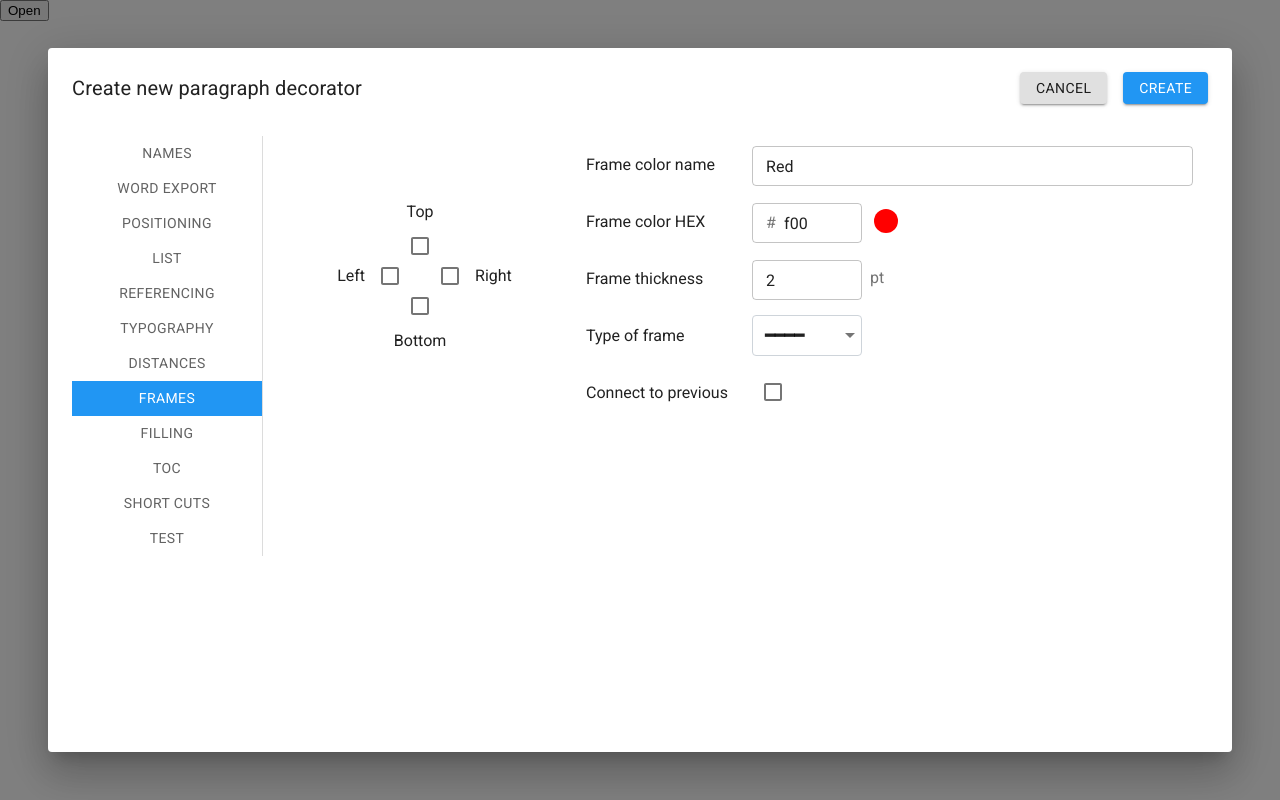
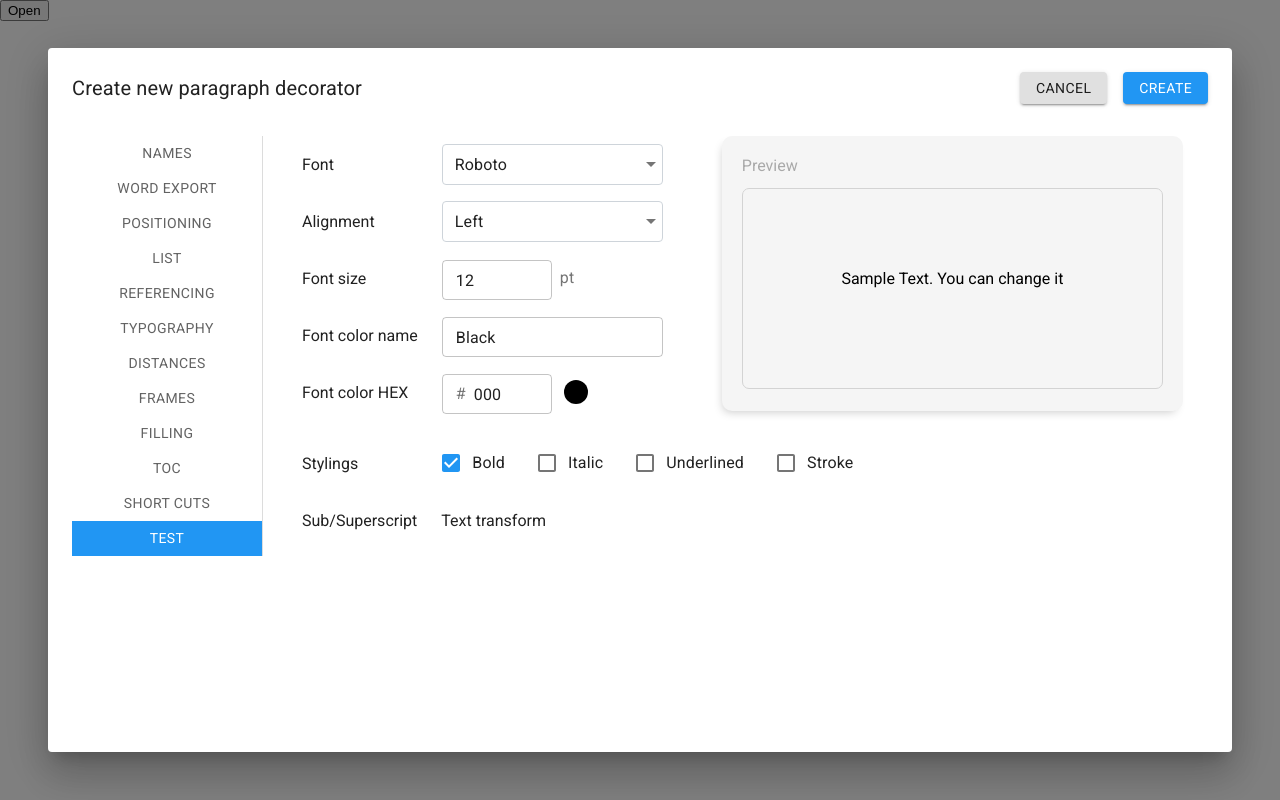
Before and after one commit to svognev/newdec, a React (Create React App) app: page / in a window 1280 px wide. Built offline with nearby package versions, Linux system fonts and the light colour scheme; a web font is replaced by a local one.

Commit message:
update the test section

```diff
--- a/src/components/NewDecDialog/index.js
+++ b/src/components/NewDecDialog/index.js
@@ -23,12 +23,13 @@ import CustomTab from '../common/CustomTab';
 import CustomTabs from '../common/CustomTabs';
 import CustomDialog from '../common/CustomDialog';
 import { getCorrectColor } from 'utils.js';
+import { alignmentsMap } from 'constants.js';
 
 import "./style.css";
 
 class NewDecDialog extends React.Component {
     state = {
-        openedTab: 7,
+        openedTab: 11,
         isList: true,
         listType: "unordered",
         bulletField: "",
@@ -52,6 +53,10 @@ class NewDecDialog extends React.Component {
         otherRowsIndent: "",
         lineSpacing: "",
         previewText: "Sample Text. You can change it",
+        bold: true,
+        italic: false,
+        underlined: false,
+        stroke: false,
     };
 
     toggleStateProperty = (propName) => (e) => {
@@ -128,6 +133,10 @@ class NewDecDialog extends React.Component {
                 fontColorName,
                 font,
                 alignment,
+                bold,
+                italic,
+                underlined,
+                stroke,
             } = this.state;
 
         const { setBulletField } = this;
@@ -153,6 +162,10 @@ class NewDecDialog extends React.Component {
         const changeFontColorName = this.setStateProperty("fontColorName");
         const changeFont = this.setStateProperty("font");
         const changeAlignment = this.setStateProperty("alignment");
+        const changeBold = this.toggleStateProperty("bold");
+        const changeItalic = this.toggleStateProperty("italic");
+        const changeUnderlined = this.toggleStateProperty("underlined");
+        const changeStroke = this.toggleStateProperty("stroke");
         const changeBorderType = (e) => {
             this.setStateProperty("borderType")(e);
             if (e.target.value === "double" && borderThickness === "2") {
@@ -167,6 +180,7 @@ class NewDecDialog extends React.Component {
             fontSize: fontSize ? fontSize + "pt" : "0",
             color: `#${getCorrectColor(fontColor, "f5f5f5")}`,
             fontFamily: font,
+            alignItems: alignmentsMap[alignment],
         };
 
         const previewProps = { previewText, changePreviewText, previewStyle };
@@ -195,6 +209,10 @@ class NewDecDialog extends React.Component {
             font,
             changeFont,
             alignment, changeAlignment,
+            bold, changeBold,
+            italic, changeItalic,
+            underlined, changeUnderlined,
+            stroke, changeStroke,
         };
 
         const distancesSectionProps = {
--- a/src/components/NewDecDialog/sections/TestSection.js
+++ b/src/components/NewDecDialog/sections/TestSection.js
@@ -19,7 +19,11 @@ const TestSection = (props) => {
         changeFontColorName,
         font,
         changeFont,
-        alignment, changeAlignment, } = props;
+        alignment, changeAlignment,
+        bold, changeBold,
+        italic, changeItalic,
+        underlined, changeUnderlined,
+        stroke, changeStroke, } = props;
 
         const correctColor = getCorrectColor(fontColor);
 
@@ -42,7 +46,11 @@ const TestSection = (props) => {
                 </NativeSelect>
 
                 <span>Alignment</span>
-                <NativeSelect input={ <CustomInput /> }>
+                <NativeSelect
+                    input={ <CustomInput /> }
+                    value={alignment}
+                    onChange={changeAlignment}
+                >
                     <option value={"left"}>Left</option>
                     <option value={"center"}>Center</option>
                     <option value={"right"}>Right</option>
@@ -77,7 +85,7 @@ const TestSection = (props) => {
                         margin="dense"
                         className="paragraphDecorators-dialog__number-input"
                         InputProps={{
-                            startAdornment: <InputAdornment position="start">#</InputAdornment>,
+                            startAdornment: <InputAdornment position="start">#</InputAdornment>
                         }}
                         value={fontColor}
                         onChange={changeFontColor}
@@ -90,6 +98,45 @@ const TestSection = (props) => {
                 <Preview {...previewProps} />
             </div>
         </div>
+        <div className="dialogGrid dialogGrid_2cols dialogGrid_withIndent">
+            <span>Stylings</span>
+            <div className="checkBoxesSet">
+                <div className="labeledCheckbox">
+                    <FormControlLabel
+                        control={<Checkbox color="primary" />}
+                        label="Bold"
+                        labelPlacement="end"
+                        checked={bold}
+                        onChange={changeBold}
+                    />
+                </div>
+                <div className="labeledCheckbox">
+                    <FormControlLabel
+                        control={<Checkbox color="primary" />}
+                        label="Italic"
+                        labelPlacement="end"
+                    />
+                </div>
+                <div className="labeledCheckbox">
+                    <FormControlLabel
+                        control={<Checkbox color="primary" />}
+                        label="Underlined"
+                        labelPlacement="end"
+                    />
+                </div>
+                <div className="labeledCheckbox">
+                    <FormControlLabel
+                        control={<Checkbox color="primary" />}
+                        label="Stroke"
+                        labelPlacement="end"
+                    />
+                </div>
+            </div>
+
+            <span>Sub/Superscript</span>
+
+            <span>Text transform</span>
+        </div>
         </>
     );
 };
--- a/src/components/NewDecDialog/style.css
+++ b/src/components/NewDecDialog/style.css
@@ -86,6 +86,10 @@
     grid-template-columns: min-content min-content;
 }
 
+.paragraphDecorators-dialog .dialogGrid_withIndent {
+    margin-top: 15px;
+}
+
 .paragraphDecorators-dialog .dialogGrid_rightAlignedLabels span {
     text-align: right
 }
@@ -126,6 +130,14 @@
     justify-content: flex-start;
     padding-left: 35px;
     padding-right: 10px;
+}
+
+.paragraphDecorators-dialog .labeledCheckbox {
+    margin-right: 1rem !important;
+}
+
+.paragraphDecorators-dialog .checkBoxesSet {
+    display: flex;
 }
 
 .grid-item {
--- /dev/null
+++ b/src/components/common/ContentEditable.js
@@ -0,0 +1,125 @@
+import * as React from 'react';
+import deepEqual from 'fast-deep-equal';
+import * as PropTypes from 'prop-types';
+
+var __rest = (this && this.__rest) || function (s, e) {
+  var t = {};
+  for (var p in s) if (Object.prototype.hasOwnProperty.call(s, p) && e.indexOf(p) < 0)
+      t[p] = s[p];
+  if (s != null && typeof Object.getOwnPropertySymbols === "function")
+      for (var i = 0, p = Object.getOwnPropertySymbols(s); i < p.length; i++) {
+          if (e.indexOf(p[i]) < 0 && Object.prototype.propertyIsEnumerable.call(s, p[i]))
+              t[p[i]] = s[p[i]];
+      }
+  return t;
+};
+
+function normalizeHtml(str) {
+  return str && str.replace(/&nbsp;|\u202F|\u00A0/g, ' ');
+}
+function findLastTextNode(node) {
+  if (node.nodeType === Node.TEXT_NODE)
+      return node;
+  let children = node.childNodes;
+  for (let i = children.length - 1; i >= 0; i--) {
+      let textNode = findLastTextNode(children[i]);
+      if (textNode !== null)
+          return textNode;
+  }
+  return null;
+}
+function replaceCaret(el) {
+  // Place the caret at the end of the element
+  const target = findLastTextNode(el);
+  // do not move caret if element was not focused
+  const isTargetFocused = document.activeElement === el;
+  if (target !== null && target.nodeValue !== null && isTargetFocused) {
+      var sel = window.getSelection();
+      if (sel !== null) {
+          var range = document.createRange();
+          range.setStart(target, target.nodeValue.length);
+          range.collapse(true);
+          sel.removeAllRanges();
+          sel.addRange(range);
+      }
+      if (el instanceof HTMLElement)
+          el.focus();
+  }
+}
+/**
+* A simple component for an html element with editable contents.
+*/
+export default class ContentEditable extends React.Component {
+  constructor() {
+      super(...arguments);
+      this.lastHtml = this.props.html;
+      this.el = typeof this.props.innerRef === 'function' ? { current: null } : React.createRef();
+      this.getEl = () => (this.props.innerRef && typeof this.props.innerRef !== 'function' ? this.props.innerRef : this.el).current;
+      this.emitChange = (originalEvt) => {
+          const el = this.getEl();
+          if (!el)
+              return;
+          const html = el.innerHTML;
+          if (this.props.onChange && html !== this.lastHtml) {
+              // Clone event with Object.assign to avoid
+              // "Cannot assign to read only property 'target' of object"
+              const evt = Object.assign({}, originalEvt, {
+                  target: {
+                      value: html
+                  }
+              });
+              this.props.onChange(evt);
+          }
+          this.lastHtml = html;
+      };
+  }
+  render() {
+      const _a = this.props, { tagName, html, innerRef } = _a, props = __rest(_a, ["tagName", "html", "innerRef"]);
+      return React.createElement(tagName || 'div', Object.assign({}, props, { ref: typeof innerRef === 'function' ? (current) => {
+              innerRef(current);
+              this.el.current = current;
+          } : innerRef || this.el, onInput: this.emitChange, onBlur: this.props.onBlur || this.emitChange, onKeyUp: this.props.onKeyUp || this.emitChange, onKeyDown: this.props.onKeyDown || this.emitChange, contentEditable: !this.props.disabled, dangerouslySetInnerHTML: { __html: html } }), this.props.children);
+  }
+  shouldComponentUpdate(nextProps) {
+      const { props } = this;
+      const el = this.getEl();
+      // We need not rerender if the change of props simply reflects the user's edits.
+      // Rerendering in this case would make the cursor/caret jump
+      // Rerender if there is no element yet... (somehow?)
+      if (!el)
+          return true;
+      // ...or if html really changed... (programmatically, not by user edit)
+      if (normalizeHtml(nextProps.html) !== normalizeHtml(el.innerHTML)) {
+          return true;
+      }
+      // Handle additional properties
+      return props.disabled !== nextProps.disabled ||
+          props.tagName !== nextProps.tagName ||
+          props.className !== nextProps.className ||
+          props.innerRef !== nextProps.innerRef ||
+          !deepEqual(props.style, nextProps.style);
+  }
+  componentDidUpdate() {
+      const el = this.getEl();
+      if (!el)
+          return;
+      // Perhaps React (whose VDOM gets outdated because we often prevent
+      // rerendering) did not update the DOM. So we update it manually now.
+      if (this.props.html !== el.innerHTML) {
+          el.innerHTML = this.lastHtml = this.props.html;
+      }
+      replaceCaret(el);
+  }
+}
+ContentEditable.propTypes = {
+  html: PropTypes.string.isRequired,
+  onChange: PropTypes.func,
+  disabled: PropTypes.bool,
+  tagName: PropTypes.string,
+  className: PropTypes.string,
+  style: PropTypes.object,
+  innerRef: PropTypes.oneOfType([
+      PropTypes.object,
+      PropTypes.func,
+  ])
+};
--- a/src/components/common/Preview/Preview.js
+++ b/src/components/common/Preview/Preview.js
@@ -1,7 +1,9 @@
 import React from 'react';
 import "./style.css";
+import ContentEditable from "components/common/ContentEditable";
 
 const Preview = ({previewText, changePreviewText, previewStyle}) => {
+    console.log(previewStyle);
     return (
         <div className="preview">
             <span className="preview-title">
@@ -9,7 +11,15 @@ const Preview = ({previewText, changePreviewText, previewStyle}) => {
             </span>
             <div className="preview-content">
                 <div className="demonstrationElement">
-
+                    <ContentEditable
+                        className="demonstrationElement-text"
+                        onChange={(e) => {
+                            console.log(e.target.value);
+                            changePreviewText(e);
+                        }}
+                        html={previewText}
+                        style={{ ...previewStyle, outline: 'none' }}
+                    />
                 </div>
             </div>
         </div>
--- a/src/components/common/Preview/style.css
+++ b/src/components/common/Preview/style.css
@@ -1,11 +1,12 @@
 
 .paragraphDecorators-dialog .preview {
-    background-color: whitesmoke;
     border-radius: 10px;
     padding: 20px;
     box-sizing: border-box;
     width: 100%;
     display: flex;
+    background-color: whitesmoke;
+    box-shadow: -3px 5px 10px -4px rgba(0,0,0,0.21);
 }
 
 .paragraphDecorators-dialog .preview-content {
@@ -24,15 +25,21 @@
 
 .paragraphDecorators-dialog .demonstrationElement {
     width: 100%;
-    height: 70%;
+    height: 85%;
+    margin-top: 30px;
     display: flex;
     align-items: center;
     justify-content: center;
-    border: 1px solid orange;
+    word-break: break-word;
+    overflow: hidden;
+    border-radius: 7px;
+    border: 1px solid lightgray;
+    padding-left: 20px;
+    padding-right: 20px;
 }
 
 .paragraphDecorators-dialog .demonstrationElement-text {
-    font-size: 12pt;
-    max-width: 200px;
-    word-break: break-all;
+    margin-top: -20px;
+    display: flex;
+    flex-flow: column;
 }
--- a/src/constants.js
+++ b/src/constants.js
@@ -63,4 +63,10 @@ export const decoratorsList = [
     { name: "Text 3", value: "quick_text_3" },
     { name: "Text 4", value: "quick_text_4" },
     { name: "Text 5", value: "quick_text_5" },
-]
+];
+
+export const alignmentsMap = {
+  center: "center",
+  left: "flex-start",
+  right: "flex-end",
+};
```
Lines whose indentation alone changed are shown as unchanged.
